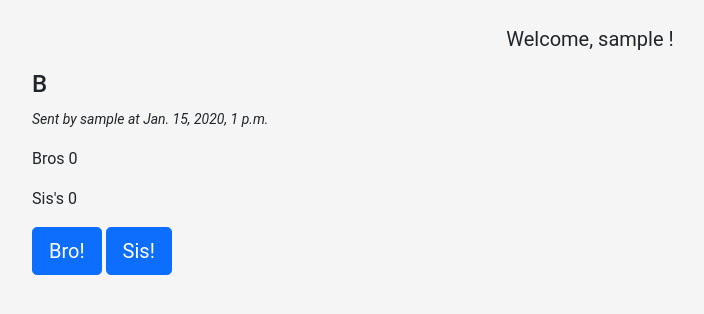
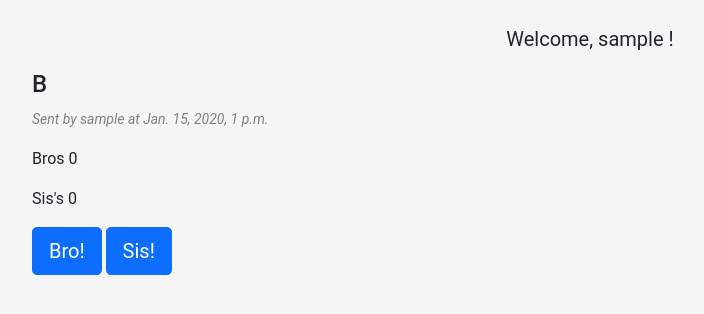
Before and after one commit to AntonLazutin/BroSis-app, a Django app: page / in a window 1280 px wide. Shown: the part 57-371 px from the top of the page, without its empty margins (50-754 px from the left). Run offline with Django 3.2, Linux system fonts and the light colour scheme; a user stored in the database is signed in; tables that the repository leaves empty hold one stand-in row (values such as "Sample post").

Commit message:
gray color

```diff
--- a/brosis/templates/brosis/index.html
+++ b/brosis/templates/brosis/index.html
@@ -42,7 +42,7 @@
         {% if latest_message %}
             <div>
                 <h4>{{ latest_message }}</h4>
-                <p style="font-style: italic"><small>Sent by {{ latest_message.author }} at {{ latest_message.date }}</small></p>
+                <p style="font-style: italic; color:gray"><small>Sent by {{ latest_message.author }} at {{ latest_message.date }}</small></p>
                 <p>Bros {{ bro_count }}</p>
                 <p>Sis's {{ sis_count }}</p>
             </div>
```
